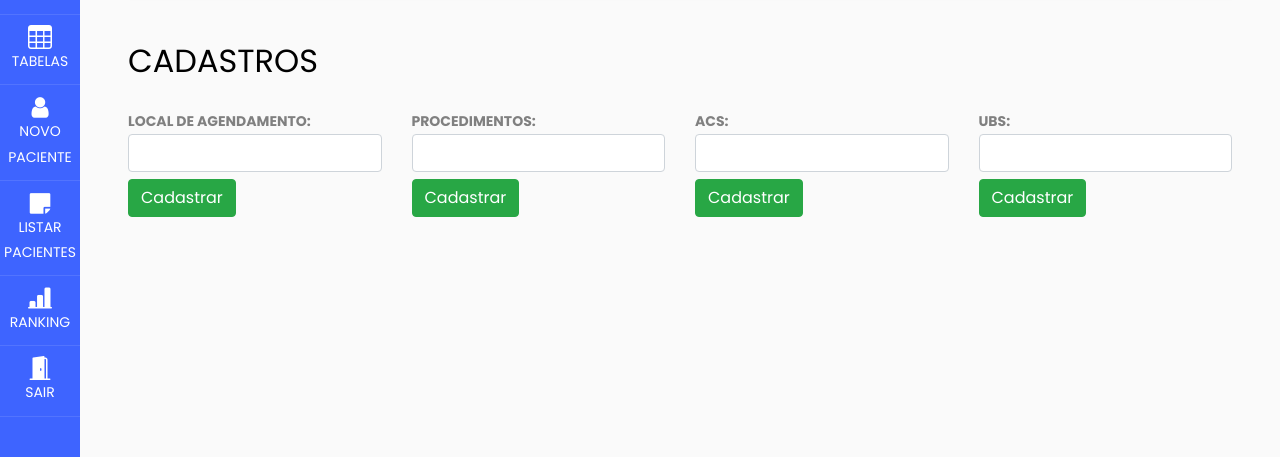
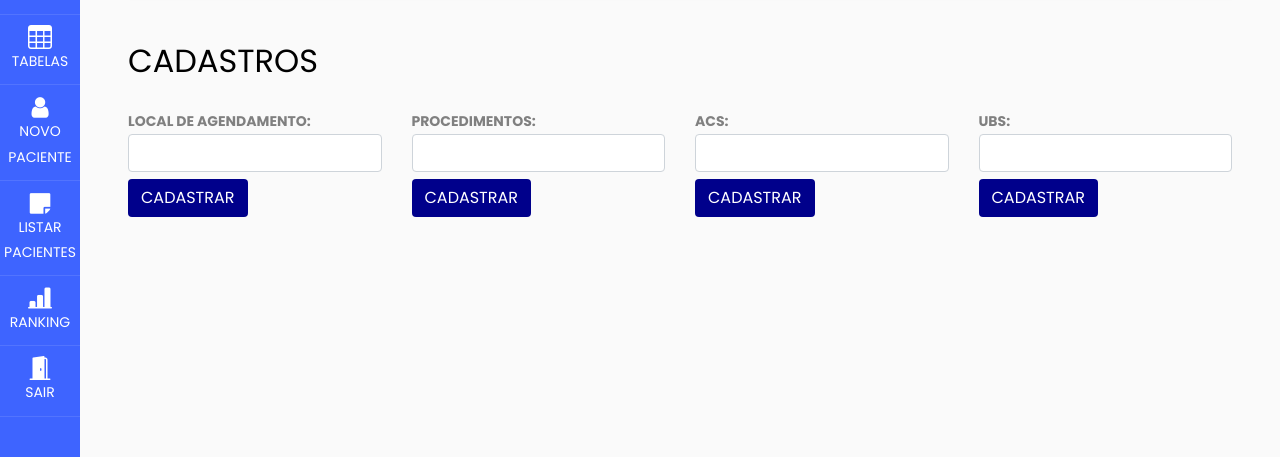
Before and after one commit to jls2pb/suap2, a PHP site: page /forms_tabela.php in a window 1280 px wide. Shown: the part 133-590 px from the top of the page. Run offline with PHP 8.4, Linux system fonts and the light colour scheme; the visitor is signed in with stand-in values (Sample User, id 1).

Commit message:
Mudança de cores e ajustes no css

```diff
--- a/cadastrar_paciente.php
+++ b/cadastrar_paciente.php
@@ -3,13 +3,12 @@ session_start();
 if(isset($_SESSION['cpf']) == FALSE){
     header("Location:index.php");
 }
+require_once("head.php");
 include "menu.php";
 include "navibar.php";
 include "footer.php";
 
-
 $cpf_logado = $_SESSION['cpf'];
-require_once("head.php");
 require_once("conexao.php");
 $sql = "SELECT * FROM uaps ORDER BY nome_uaps ASC";
 $resultado = $conexao->prepare($sql);
--- a/form_edita.php
+++ b/form_edita.php
@@ -5,13 +5,11 @@ session_start();
 if(isset($_SESSION['cpf']) == FALSE){
     header("Location:index.php");
 }
+require_once("head.php");
 include "menu.php";
 include "navibar.php";
 include "footer.php";
-
-
 $cpf_logado = $_SESSION['cpf'];
-require_once("head.php");
 require_once("conexao.php");
 $id = $_SESSION['id'];
 $sql = "SELECT * FROM tabela WHERE cod = $id LIMIT 1";
--- a/forms_tabela.php
+++ b/forms_tabela.php
@@ -13,28 +13,28 @@ include "footer.php";
     <form method = "POST" action = "cadastrar_tabela.php">
         <strong>LOCAL DE AGENDAMENTO: </strong>
         <input type = "text" class="form-control" name = "local" oninput="handleInput(event)">
-        <button type="submit" style = "margin-top:7px" class="btn btn-success">Cadastrar</button>
+        <button type="submit" style = "margin-top:7px;background-color: DarkBlue" class="btn text-white">CADASTRAR</button>
     </form>
     </div>
     <div class="col-sm">
     <form method = "POST" action = "cadastrar_tabela.php">
         <strong>PROCEDIMENTOS:</strong>
         <input type = "text" class="form-control" name = "procedimento" oninput="handleInput(event)">
-        <button type="submit" style = "margin-top:7px" class="btn btn-success">Cadastrar</button>
+        <button type="submit" style = "margin-top:7px;background-color: DarkBlue" class="btn text-white">CADASTRAR</button>
     </form>
     </div>
     <div class="col-sm">
     <form method = "POST" action = "cadastrar_tabela.php">
         <strong>ACS:</strong>
         <input type = "text" class="form-control" name = "acs" oninput="handleInput(event)">
-        <button type="submit" style = "margin-top:7px" class="btn btn-success">Cadastrar</button>
+        <button type="submit" style = "margin-top:7px;background-color: DarkBlue" class="btn text-white">CADASTRAR</button>
     </form>
     </div>
     <div class="col-sm">
     <form method = "POST" action = "cadastrar_tabela.php">
         <strong>UBS:</strong>
         <input type = "text" class="form-control" name = "ubs" oninput="handleInput(event)">
-        <button type="submit" style = "margin-top:7px" class="btn btn-success">Cadastrar</button>
+        <button type="submit" style = "margin-top:7px;background-color: DarkBlue" class="btn text-white">CADASTRAR</button>
     </form>
     </div>
   </div>
--- a/index_logado.php
+++ b/index_logado.php
@@ -4,10 +4,11 @@ session_start();
 if(isset($_SESSION['cpf']) == FALSE){
     header("Location:index.php");
 }
+require_once("head.php");
 include "menu.php";
 include "navibar.php";
 include "footer.php";
-require_once("head.php");
+
 $cpf_logado = $_SESSION['cpf'];
 
 require_once("conexao.php");
@@ -57,7 +58,7 @@ require_once("conexao.php");
             <td><?php echo $d["cpf"]; ?></td>
             <td><?php echo $d["nascimento"] ?></td>
             <td>
-                <a class="btn btn-success text-white" href = "listar.php?id=<?php echo $d["cod"];?>" role="button">VER MAIS</a>
+                <a class="btn text-white" style = "background-color: DarkBlue" href = "listar.php?id=<?php echo $d["cod"];?>" role="button">VER MAIS</a>
             </td>
             </tr>
             <?php
```
Also changed, not shown: listar.php (+4 -3 lines), listar_log.php (+3 -4 lines).
